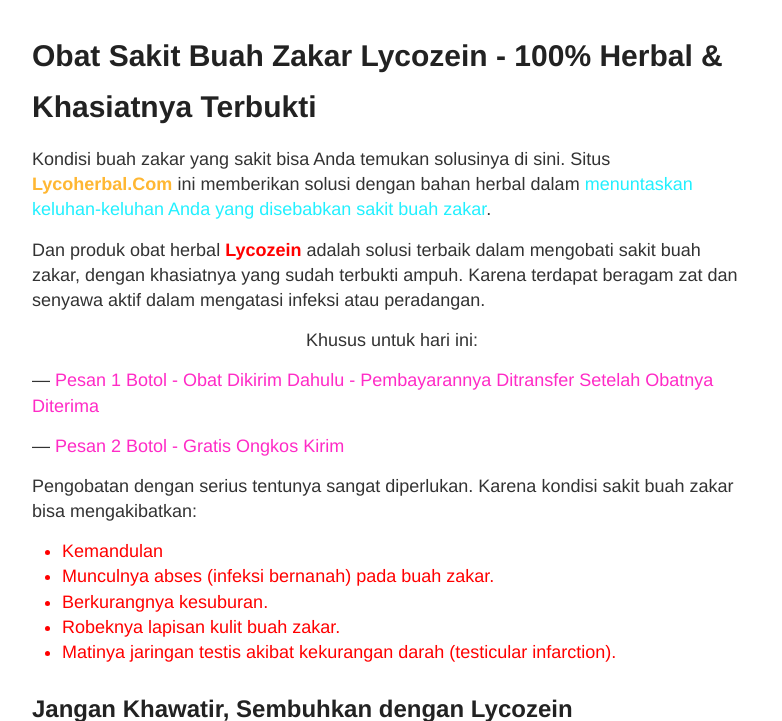
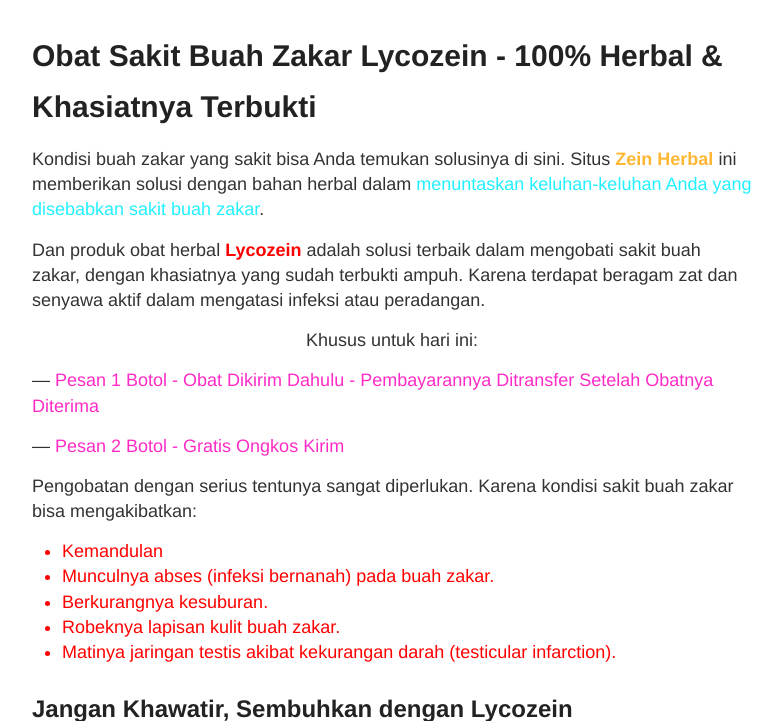
Before and after one commit to zeinherbal/zeinherbal.github.io, a Jekyll site: the page built from _posts/2019-12-04-obat-sakit-buah-zakar.md, in a window 1280 px wide and 900 px high, cut to the strip 0-721 px from the top of the window. Shown: the whole strip, without its empty margins (248-1030 px from the left). Built offline with Jekyll 4.4.1, drawn with Linux system fonts in a browser that asks for light colours; a script that is not in the unit is left out.

Commit message:
Update 2019-12-04-obat-sakit-buah-zakar.md

```diff
--- a/_posts/2019-12-04-obat-sakit-buah-zakar.md
+++ b/_posts/2019-12-04-obat-sakit-buah-zakar.md
@@ -4,7 +4,7 @@
 description: Sakit buah zakar bila dibiarkan bisa sebabkan kemandual, peradangan di jaringan buah zakar, dsb. Karena itu segera obati dengan obat herbal Lycozein dng khasiat sudah terbukti.
 ---
 
-Kondisi buah zakar yang sakit bisa Anda temukan solusinya di sini. Situs <span style="color: #ffb733;">**Lycoherbal.Com**</span> ini memberikan solusi dengan bahan herbal dalam <span style="color: #22f0ff;">menuntaskan keluhan-keluhan Anda yang disebabkan sakit buah zakar</span>.
+Kondisi buah zakar yang sakit bisa Anda temukan solusinya di sini. Situs <span style="color: #ffb733;">**Zein Herbal**</span> ini memberikan solusi dengan bahan herbal dalam <span style="color: #22f0ff;">menuntaskan keluhan-keluhan Anda yang disebabkan sakit buah zakar</span>.
 
 Dan produk obat herbal <span style="color: red;">**Lycozein**</span> adalah solusi terbaik dalam mengobati sakit buah zakar, dengan khasiatnya yang sudah terbukti ampuh. Karena terdapat beragam <span style="color: greenlight;">zat dan senyawa aktif dalam mengatasi infeksi atau peradangan</span>.
 
```
